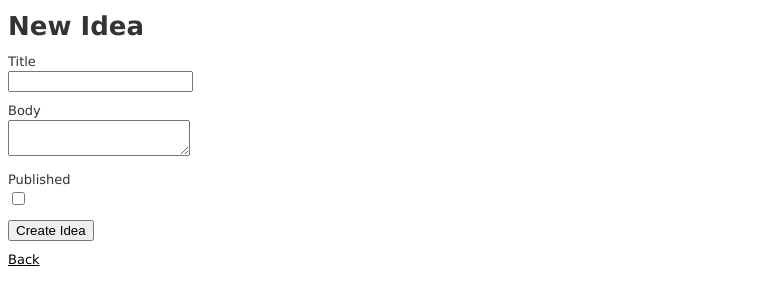
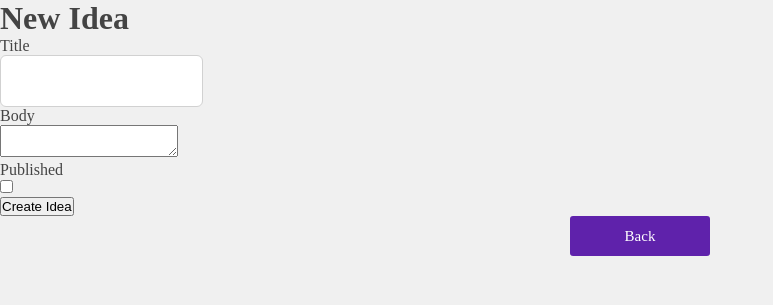
Before and after one commit to balloonbros/sutekki, a Rails app: page /ideas/new in a window 1280 px wide. Shown: the top 305 px of the page, without its empty margins (0-773 px from the left). Run offline with Rails 7, Linux system fonts and the light colour scheme; style sheets or scripts are compiled from the project's sources; some libraries are stand-ins or nearby versions.

Commit message:
css追加

```diff
--- a/app/assets/stylesheets/application.css
+++ b/app/assets/stylesheets/application.css
@@ -1,15 +1,112 @@
-/*
- * This is a manifest file that'll be compiled into application.css, which will include all the files
- * listed below.
- *
- * Any CSS and SCSS file within this directory, lib/assets/stylesheets, vendor/assets/stylesheets,
- * or any plugin's vendor/assets/stylesheets directory can be referenced here using a relative path.
- *
- * You're free to add application-wide styles to this file and they'll appear at the bottom of the
- * compiled file so the styles you add here take precedence over styles defined in any styles
- * defined in the other CSS/SCSS files in this directory. It is generally better to create a new
- * file per style scope.
- *
- *= require_tree .
- *= require_self
- */
+* {
+  margin: 0;
+  padding: 0;
+}
+
+body {
+  color: #444;
+  background: #f0f0f0;
+}
+
+.logo {
+  text-align: center;
+  padding: 50px 0 0;
+  font-size: 40px;
+}
+
+input[type="text"], input[type="password"], input[type="tel"],select {
+  -webkit-appearance: none;
+  -moz-appearance: none;
+  color: #444;
+  font-size: 14px;
+  height: 46px;
+  padding: 0 10px 4px;
+  border: 1px solid #d1d1d1;
+  border-radius: 6px;
+}
+
+input:focus,
+select:focus {
+  outline: 0;
+  border: 2px #5f22ab solid;
+}
+
+fieldset {
+  width: 300px;
+  margin: 30px auto 10px;
+  border: none;
+}
+
+.text {
+	width: 300px;
+  margin: 0 0 15px;
+  box-sizing: border-box;
+}
+
+select {
+  background: transparent;
+  position: absolute;
+  z-index: 3;
+  height: 50px;
+  color: #444;
+  display: block;
+  font-size: 14px;
+  border: 1px solid #d1d1d1;
+  padding: 0 10px;
+  border-radius: 6px;
+}
+
+.select {
+  position: relative;
+  width: 300px;
+  height: 50px;
+  margin: 3px 0 10px 0;
+  background: #fff;
+  border-radius: 6px;
+  box-sizing: border-box;
+  select {
+    top: 0;
+    left: 0;
+    width: 300px;
+    box-sizing: border-box;
+  }
+  .arrow {
+    top: 0;
+    right: 0px;
+  }
+}
+
+.arrow {
+  position: absolute;
+  z-index: 2;
+  width: 40px;
+  height: 50px;
+  border-left: 1px solid #d1d1d1;
+  i {
+    position: absolute;
+    z-index: 2;
+    font-size:20px;
+    font-weight: bold;
+    top: 50%;
+    left: 50%;
+    margin-top: -9px;
+    margin-left: -7px;
+  }
+}
+
+ a {
+  margin: 0 auto 50px;
+  display: block;
+  padding: 10px 0;
+  line-height: 20px;
+  width: 140px;
+  height: 40px;
+  font-size: 15px;
+  text-align: center;
+  text-decoration: none;
+  color: #fff;
+  background-color: #5f22ab;
+  border-radius: 3px;
+  border: none;
+  box-sizing: border-box;
+}
```
